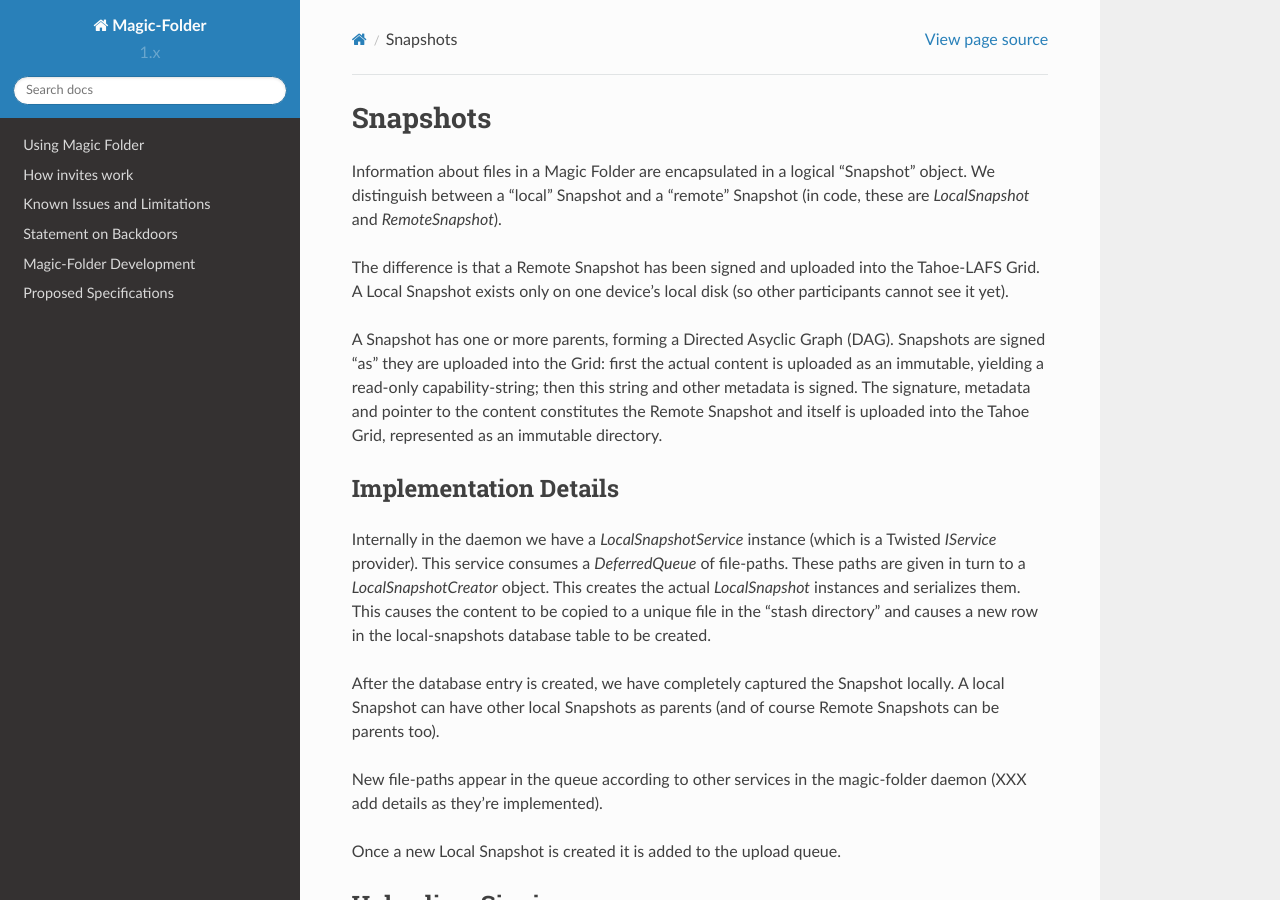
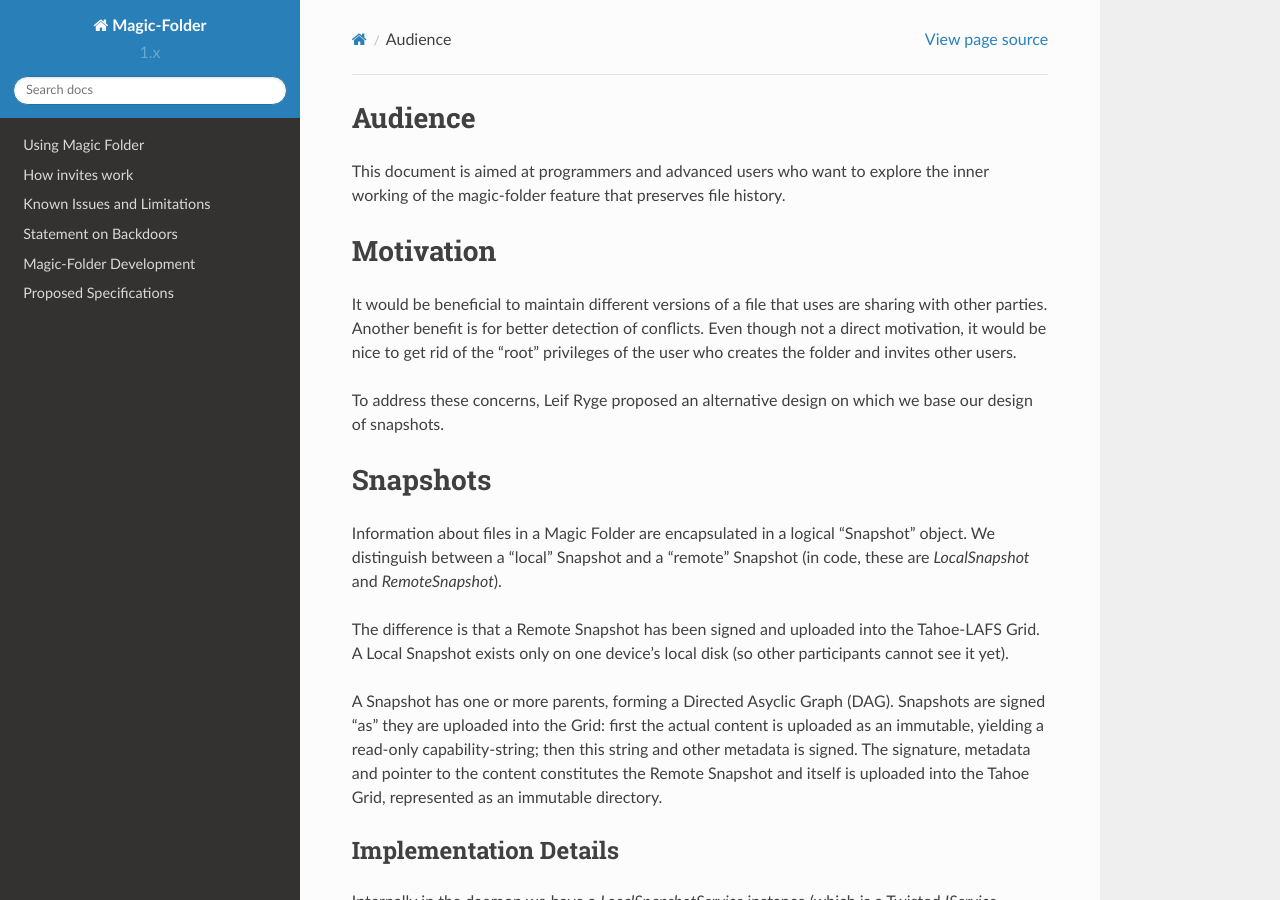
Before and after one commit to tahoe-lafs/magic-folder, a Sphinx documentation site: the page built from docs/snapshots.rst, in a window 1280 px wide and 900 px high. Built offline with Sphinx 7.4.7 and the Read the Docs theme 2.0.0, drawn with Linux system fonts in a browser that asks for light colours.

Commit message:
docs: add a motivation section and target audience section

```diff
--- a/docs/snapshots.rst
+++ b/docs/snapshots.rst
@@ -2,6 +2,24 @@
 
 .. _snapshots:
 
+Audience
+========
+
+This document is aimed at programmers and advanced users who want to
+explore the inner working of the magic-folder feature that preserves
+file history.
+
+Motivation
+==========
+
+It would be beneficial to maintain different versions of a file that
+uses are sharing with other parties. Another benefit is for better
+detection of conflicts. Even though not a direct motivation, it would
+be nice to get rid of the "root" privileges of the user who creates
+the folder and invites other users.
+
+To address these concerns, Leif Ryge proposed an alternative design on
+which we base our design of snapshots.
 
 Snapshots
 =========
```
